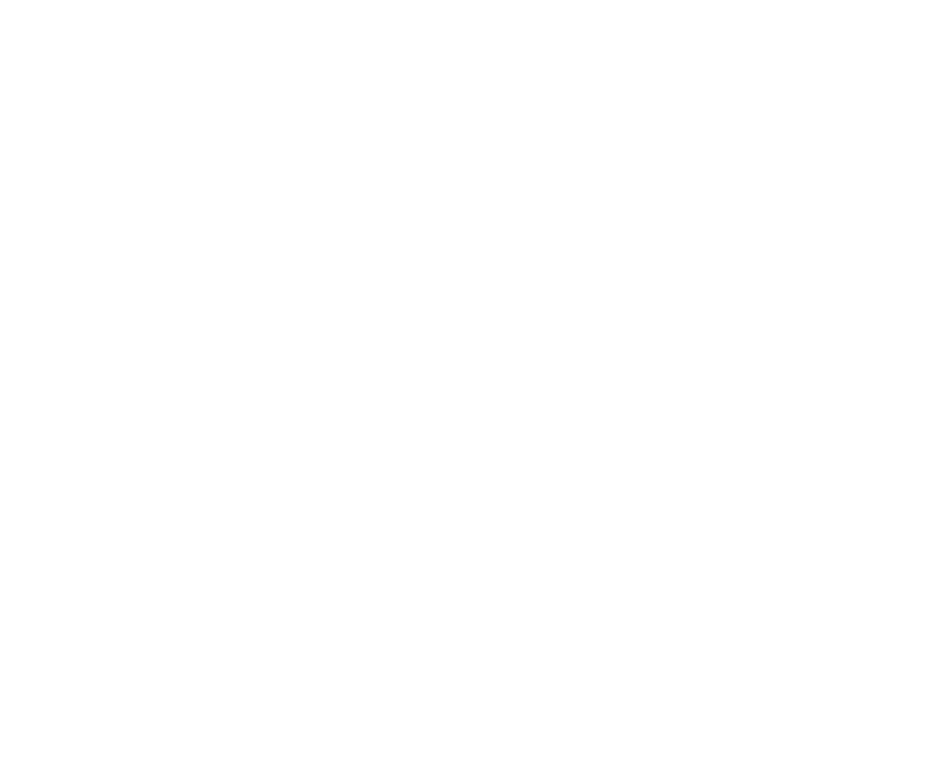
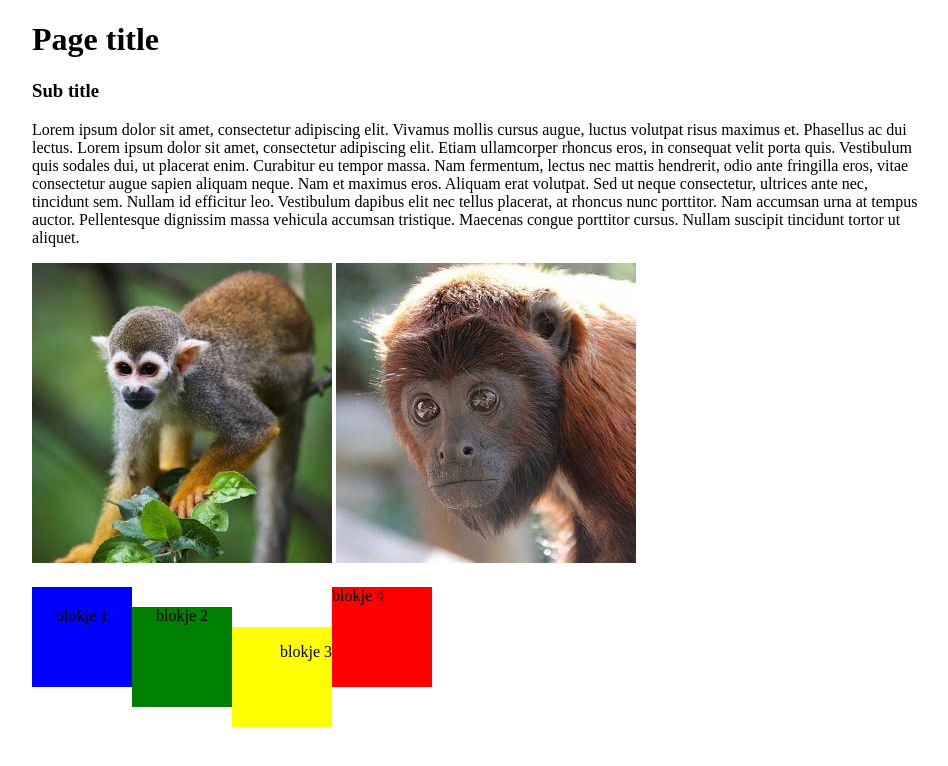
Before and after one commit to sferdary/JavaScript-master, a plain HTML site: page 002/index.html in a window 1280 px wide. Shown: the whole page, without its empty margins (160-1108 px from the left). Drawn offline with Linux system fonts and the light colour scheme.

Commit message:
JavaScript exercises

```diff
--- a/002/JavaScript.js
+++ b/002/JavaScript.js
@@ -0,0 +1,23 @@
+document.getElementById("title").innerText = "Page title";
+document.getElementById("subtitle").innerText = "Sub title";
+
+document.getElementById("monkey01").src = "img/monkey01.jpg";
+document.getElementById("monkey02").src = "img/monkey02.jpg";
+
+document.getElementById("bl1").style.backgroundColor = "blue";
+document.getElementById("bl1").style.marginTop = "20px";
+document.getElementById("bl1").style.textAlign = "center";
+document.getElementById("text01").style.marginTop = "20px";
+
+document.getElementById("bl2").style.backgroundColor = "green";
+document.getElementById("bl2").style.marginTop = "40px";
+document.getElementById("bl2").style.textAlign = "center";
+document.getElementById("text02").style.marginTop = "0px";
+
+document.getElementById("bl3").style.backgroundColor = "yellow";
+document.getElementById("bl3").style.marginTop = "60px";
+document.getElementById("bl3").style.textAlign = "right";
+
+document.getElementById("bl4").style.backgroundColor = "red";
+document.getElementById("bl4").style.marginTop = "20px";
+document.getElementById("text04").style.marginTop = "0px";
--- a/002/index.html
+++ b/002/index.html
@@ -2,9 +2,27 @@
 <html lang="en">
 <head>
     <meta charset="UTF-8">
-    <title>Title</title>
+    <title>DOM</title>
+    <link href="style.css" rel="stylesheet">
 </head>
 <body>
+<h1 id="title"></h1>
+<h3 id="subtitle"></h3>
+<p class="text">Lorem ipsum dolor sit amet, consectetur adipiscing elit. Vivamus mollis cursus augue, luctus volutpat
+    risus maximus et. Phasellus ac dui lectus. Lorem ipsum dolor sit amet, consectetur adipiscing elit. Etiam
+    ullamcorper rhoncus eros, in consequat velit porta quis. Vestibulum quis sodales dui, ut placerat enim. Curabitur eu
+    tempor massa. Nam fermentum, lectus nec mattis hendrerit, odio ante fringilla eros, vitae consectetur augue sapien
+    aliquam neque. Nam et maximus eros. Aliquam erat volutpat. Sed ut neque consectetur, ultrices ante nec, tincidunt
+    sem. Nullam id efficitur leo. Vestibulum dapibus elit nec tellus placerat, at rhoncus nunc porttitor. Nam accumsan
+    urna at tempus auctor. Pellentesque dignissim massa vehicula accumsan tristique. Maecenas congue porttitor cursus.
+    Nullam suscipit tincidunt tortor ut aliquet.</p>
+<img id="monkey01" src="">
+<img id="monkey02" src=""><br>
+<div id="bl1"><p id="text01">blokje 1</p></div>
+<div id="bl2"><p id="text02">blokje 2</p></div>
+<div id="bl3"><p id="text03">blokje 3</p></div>
+<div id="bl4"><p id="text04">blokje 4</p></div>
 
+<script src="JavaScript.js"></script>
 </body>
 </html>
--- /dev/null
+++ b/002/style.css
@@ -0,0 +1,9 @@
+body{
+    margin: 0 15%;
+}
+div {
+    box-sizing: border-box;
+    height: 100px;
+    width: 100px;
+    float: left;
+}
```
Also changed, not shown: 002/img/monkey01.jpg (added), 002/img/monkey02.jpg (added).
